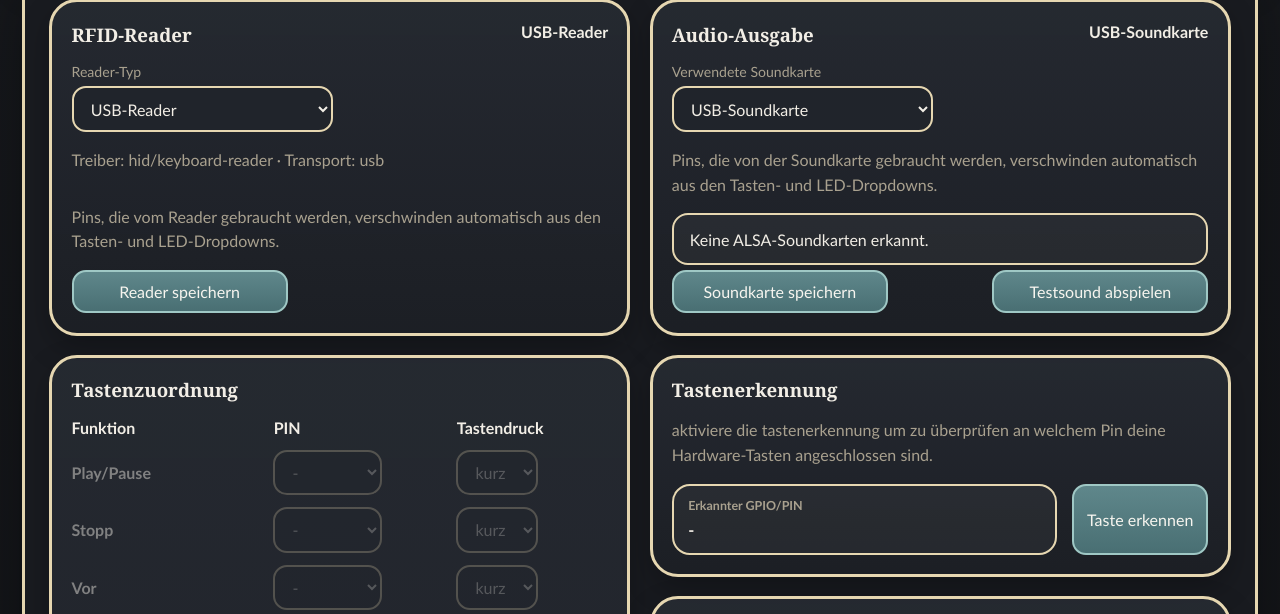
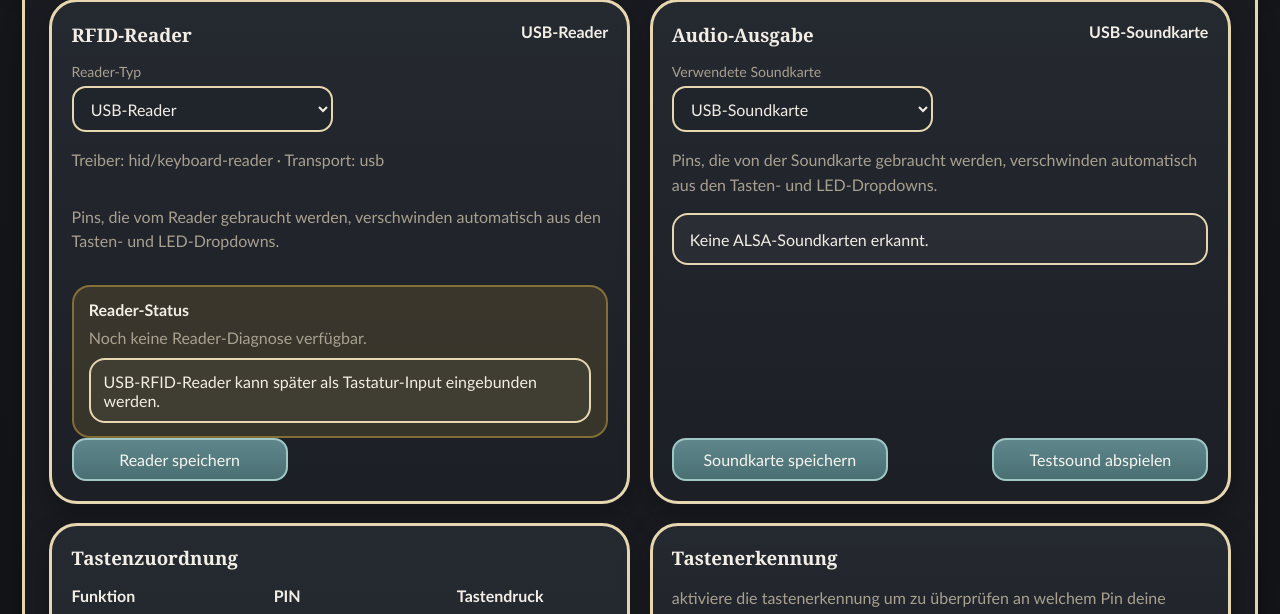
Before and after one commit to Lupus1988/Phoniebox, a Flask app: page /setup in a window 1280 px wide. Shown: the part 270-884 px from the top of the page. Run offline with Flask 3, Linux system fonts and the light colour scheme.

Commit message:
Improve timer help and RFID diagnostics

```diff
--- a/app.py
+++ b/app.py
@@ -36,6 +36,7 @@ SETUP_FILE = DATA_DIR / "setup.json"
 APPLY_REPORT_FILE = DATA_DIR / "last_apply_report.json"
 RUNTIME_FILE = DATA_DIR / "runtime_state.json"
 LINK_SESSION_FILE = DATA_DIR / "rfid_link_session.json"
+READER_STATUS_FILE = DATA_DIR / "reader_status.json"
 BUTTON_DETECT_FILE = DATA_DIR / "button_detect.json"
 AUDIO_PROFILE_DIR = DATA_DIR / "generated" / "audio"
 READER_GUIDE_DIR = BASE_DIR / "assets" / "reader-guides"
@@ -423,6 +424,16 @@ def default_library():
     return {"albums": []}
 
 
+def default_reader_status():
+    return {
+        "configured_type": "USB",
+        "ready": False,
+        "message": "",
+        "details": [],
+        "updated_at": 0,
+    }
+
+
 def default_settings():
     return {
         "max_volume": 85,
@@ -610,6 +621,10 @@ def load_link_session():
     return load_json(LINK_SESSION_FILE, default_link_session())
 
 
+def load_reader_status():
+    return merge_defaults(load_json(READER_STATUS_FILE, default_reader_status()), default_reader_status())
+
+
 def save_link_session(data):
     save_json(LINK_SESSION_FILE, data)
 
@@ -1761,6 +1776,7 @@ def setup():
         audio_environment=detect_audio_environment(),
         audio_profile_dir=AUDIO_PROFILE_DIR,
         hardware_profile=runtime_snapshot["runtime"]["hardware"].get("profile", {}),
+        reader_status=load_reader_status(),
         runtime_state=runtime_snapshot["runtime"],
         button_mapping_rows=button_mapping_rows(data),
         reader_option=current_reader_option(data.get("reader", {}).get("type", "USB")),
--- a/static/style.css
+++ b/static/style.css
@@ -1439,6 +1439,42 @@ dialog[data-power-routine-dialog]::backdrop {
 
 .setup-action-row .setup-save-button {
   margin-top: 0;
+}
+
+.reader-status-box {
+  display: grid;
+  gap: 0.45rem;
+  margin-top: 0.9rem;
+  padding: 0.85rem 0.95rem;
+  border: 2px solid var(--line);
+  border-radius: 18px;
+  background: rgba(255, 255, 255, 0.04);
+}
+
+.reader-status-box strong {
+  color: var(--ink);
+}
+
+.reader-status-box p {
+  margin: 0;
+}
+
+.reader-status-box.is-ready {
+  border-color: rgba(112, 192, 155, 0.42);
+  background: rgba(112, 192, 155, 0.12);
+}
+
+.reader-status-box.is-warning {
+  border-color: rgba(243, 197, 70, 0.4);
+  background: rgba(243, 197, 70, 0.12);
+}
+
+.compact-plain-list {
+  gap: 0.45rem;
+}
+
+.compact-plain-list li {
+  padding: 0.7rem 0.8rem;
 }
 
 .long-press-field {
--- a/templates/setup.html
+++ b/templates/setup.html
@@ -44,6 +44,23 @@
       </div>
       <p class="page-copy">Treiber: {{ reader_option.driver }} · Transport: {{ reader_option.transport }}</p>
       <p class="page-copy">Pins, die vom Reader gebraucht werden, verschwinden automatisch aus den Tasten- und LED-Dropdowns.</p>
+      <div class="reader-status-box {% if reader_status.ready %}is-ready{% else %}is-warning{% endif %}">
+        <strong>Reader-Status</strong>
+        <p>{{ reader_status.message or ("Reader bereit." if reader_status.ready else "Noch keine Reader-Diagnose verfügbar.") }}</p>
+        {% if hardware_profile.reader and hardware_profile.reader.notes %}
+          <ul class="plain-list compact-plain-list">
+            {% for note in hardware_profile.reader.notes %}
+              <li>{{ note }}</li>
+            {% endfor %}
+          </ul>
+        {% elif reader_status.details %}
+          <ul class="plain-list compact-plain-list">
+            {% for detail in reader_status.details %}
+              <li>{{ detail }}</li>
+            {% endfor %}
+          </ul>
+        {% endif %}
+      </div>
       <button class="primary setup-save-button" type="submit">Reader speichern</button>
     </form>
 
```
Also changed, not shown: scripts/rfid_worker.py (+102 -4 lines), templates/settings.html (+21 -4 lines).
